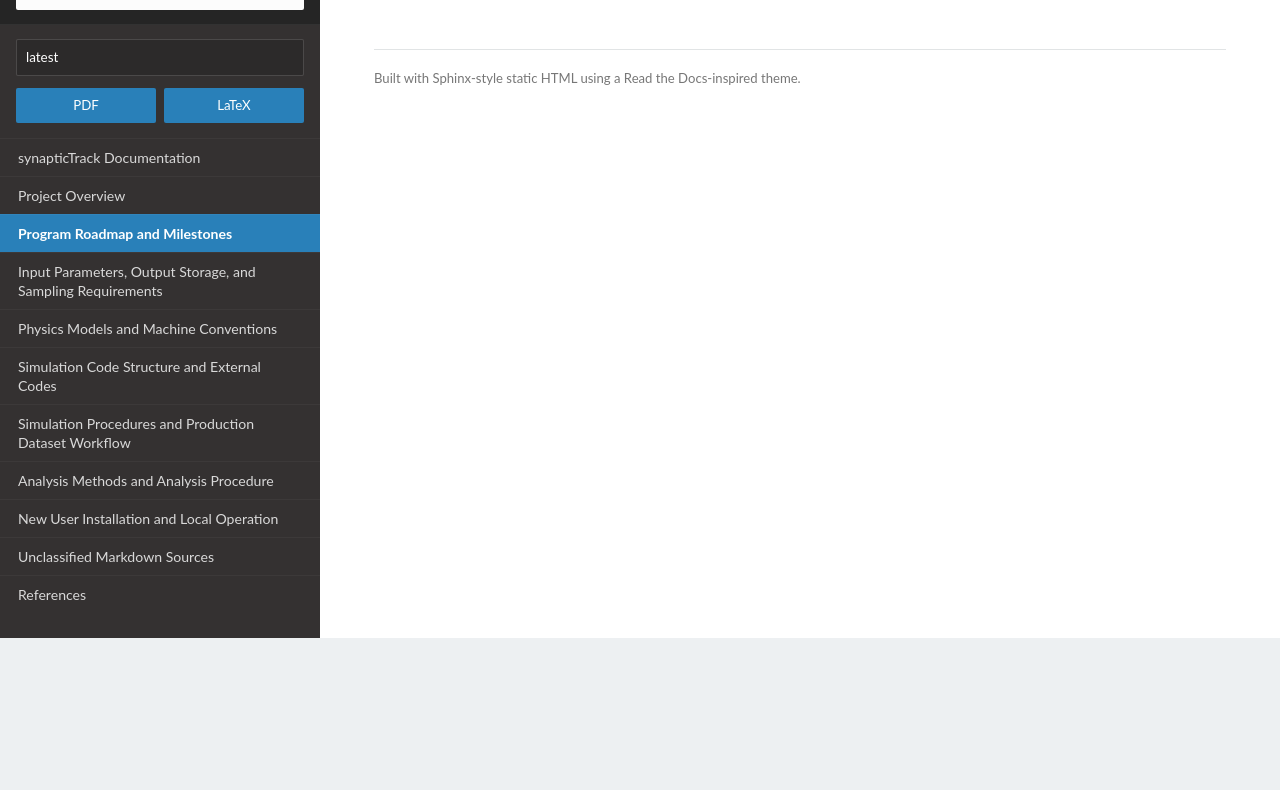
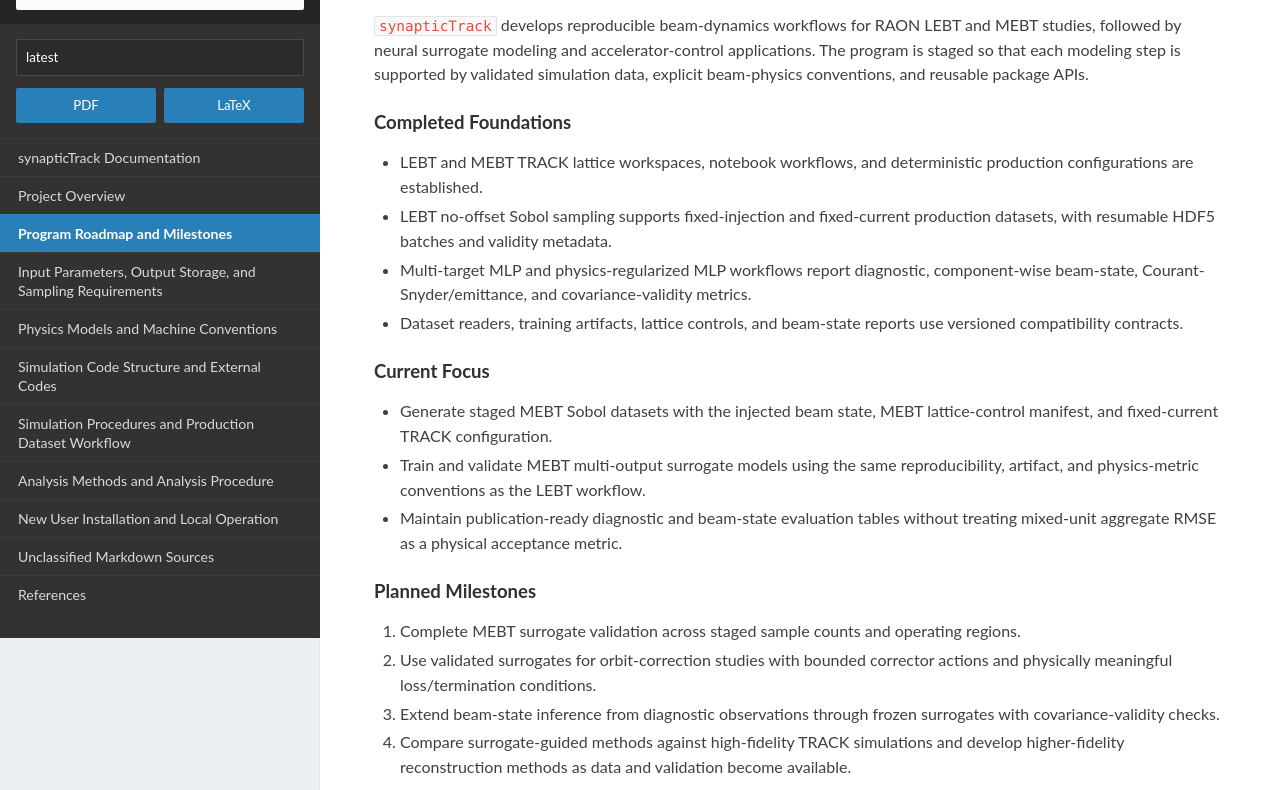
Before and after one commit to synapticTrack/synapticTrack.github.io, a plain HTML site: page program-roadmap-and-milestones.html in a window 1280 px wide. Shown: the part 162-952 px from the top of the page. Before the commit the page ends 800 px from the top, so only its background shows below. Drawn offline with nearby package versions, Linux system fonts and the light colour scheme.

Commit message:
Add program roadmap

```diff
--- a/program-roadmap-and-milestones.html
+++ b/program-roadmap-and-milestones.html
@@ -48,6 +48,54 @@
 <div class="page-tools"><a href="index.html">Docs home</a><span>Program Roadmap and Milestones</span></div>
 <h1 id="program-roadmap-and-milestones">Program Roadmap and
 Milestones</h1>
+<p><code>synapticTrack</code> develops reproducible beam-dynamics
+workflows for RAON LEBT and MEBT studies, followed by neural surrogate
+modeling and accelerator-control applications. The program is staged so
+that each modeling step is supported by validated simulation data,
+explicit beam-physics conventions, and reusable package APIs.</p>
+<h3 id="completed-foundations">Completed Foundations</h3>
+<ul>
+<li>LEBT and MEBT TRACK lattice workspaces, notebook workflows, and
+deterministic production configurations are established.</li>
+<li>LEBT no-offset Sobol sampling supports fixed-injection and
+fixed-current production datasets, with resumable HDF5 batches and
+validity metadata.</li>
+<li>Multi-target MLP and physics-regularized MLP workflows report
+diagnostic, component-wise beam-state, Courant-Snyder/emittance, and
+covariance-validity metrics.</li>
+<li>Dataset readers, training artifacts, lattice controls, and
+beam-state reports use versioned compatibility contracts.</li>
+</ul>
+<h3 id="current-focus">Current Focus</h3>
+<ul>
+<li>Generate staged MEBT Sobol datasets with the injected beam state,
+MEBT lattice-control manifest, and fixed-current TRACK
+configuration.</li>
+<li>Train and validate MEBT multi-output surrogate models using the same
+reproducibility, artifact, and physics-metric conventions as the LEBT
+workflow.</li>
+<li>Maintain publication-ready diagnostic and beam-state evaluation
+tables without treating mixed-unit aggregate RMSE as a physical
+acceptance metric.</li>
+</ul>
+<h3 id="planned-milestones">Planned Milestones</h3>
+<ol type="1">
+<li>Complete MEBT surrogate validation across staged sample counts and
+operating regions.</li>
+<li>Use validated surrogates for orbit-correction studies with bounded
+corrector actions and physically meaningful loss/termination
+conditions.</li>
+<li>Extend beam-state inference from diagnostic observations through
+frozen surrogates with covariance-validity checks.</li>
+<li>Compare surrogate-guided methods against high-fidelity TRACK
+simulations and develop higher-fidelity reconstruction methods as data
+and validation become available.</li>
+</ol>
+<h3 id="documentation-policy">Documentation Policy</h3>
+<p>Reusable implementation, dataset, and physics contracts are
+documented under <code>docs/</code>. The website publishes stable
+user-facing documentation and excludes internal development prompts and
+operating instructions.</p>
 
 </main>
 </div>
```
Also changed, not shown: 1 other file.
